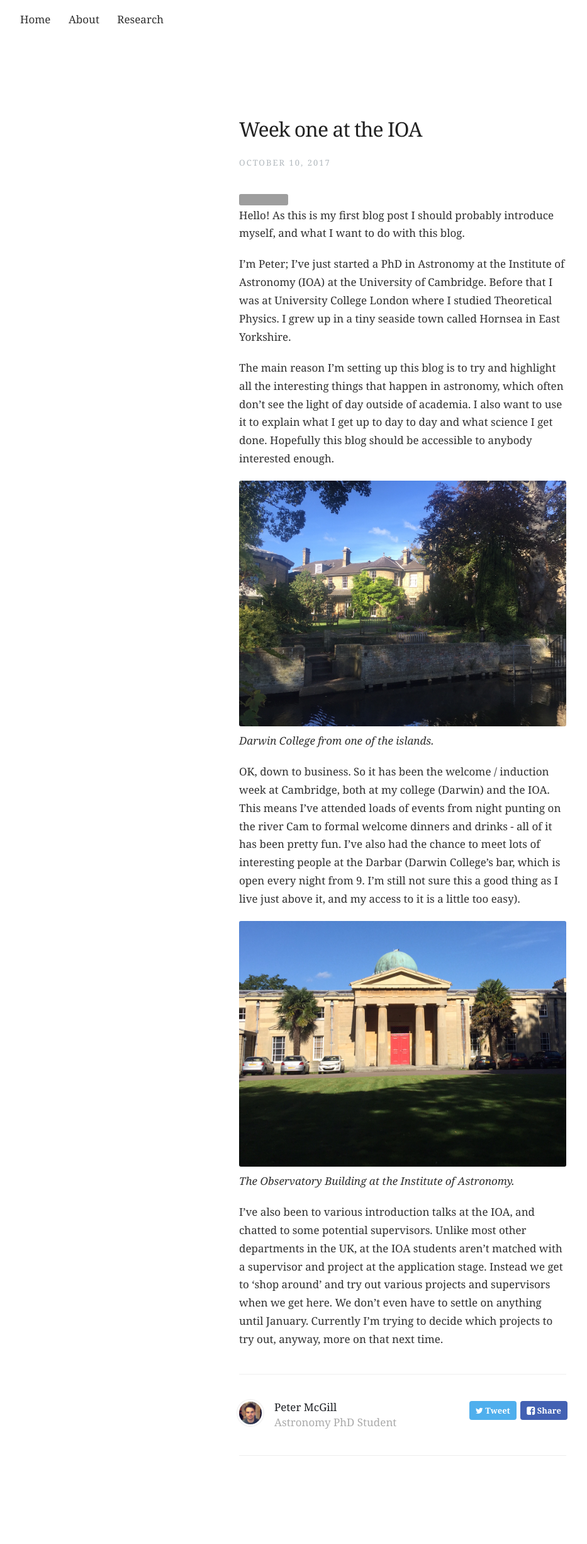
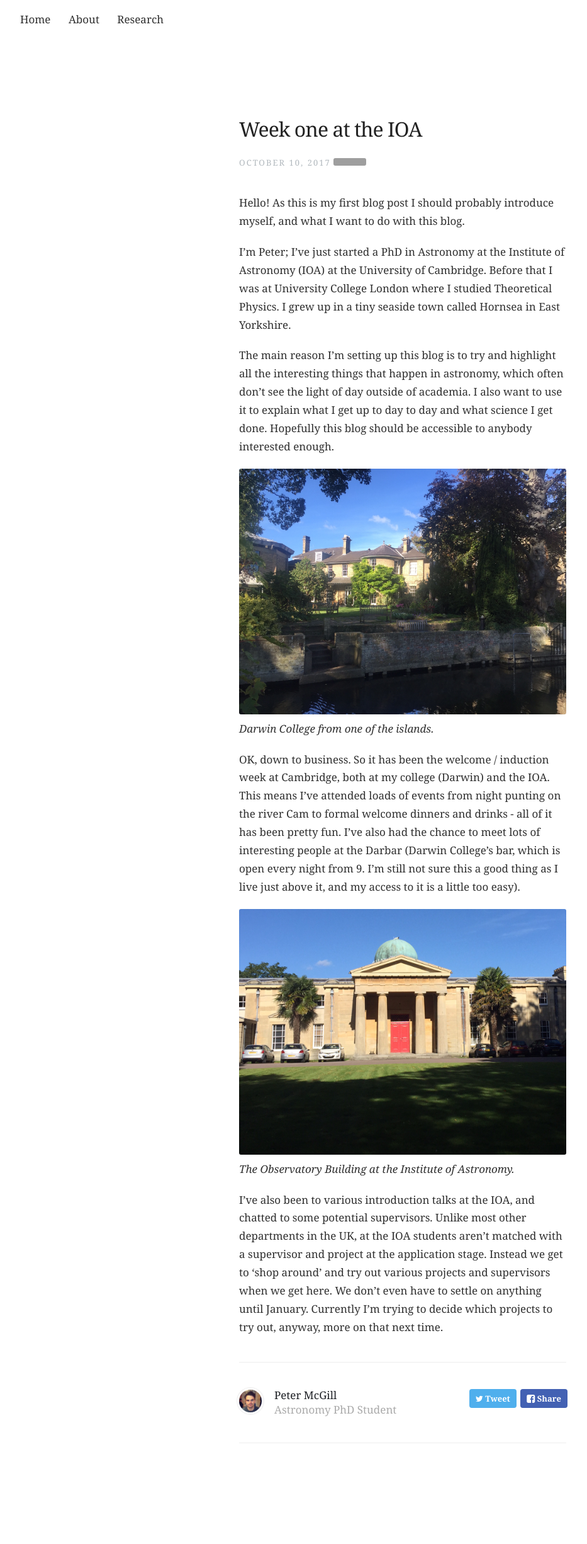
Before and after one commit to astrophpeter/astrophpeter.github.io, a Jekyll site: the page built from _posts/2017-10-10-week-one-at-the-ioa.markdown, in a window 1280 px wide. Shown: the whole page at 63% size, without its empty margins (0-933 px from the left). Built offline with Jekyll 4.4.1, drawn with Linux system fonts in a browser that asks for light colours; nearby versions of some CDN libraries; grey boxes are pictures that could not be loaded.

Commit message:
Update post.html

```diff
--- a/_layouts/post.html
+++ b/_layouts/post.html
@@ -7,8 +7,9 @@ archive: true
     <header>
         <h1>{{ page.title }}</h1>
         <h2 class="headline">{{ page.date | date:"%B %-d, %Y" }}</h2>
+        <img src="https://hitcounter.pythonanywhere.com/count/tag.svg?url=https://astrophpeter.github.io/{{page.url}}" alt="hits" style="width:10%">
     </header>
-    <img src="https://hitcounter.pythonanywhere.com/count/tag.svg?url=https://astrophpeter.github.io/{{page.url}}" alt="hits" style="width:15%">
+
     <section id="post-body">
         {{content}}
     </section>
```
